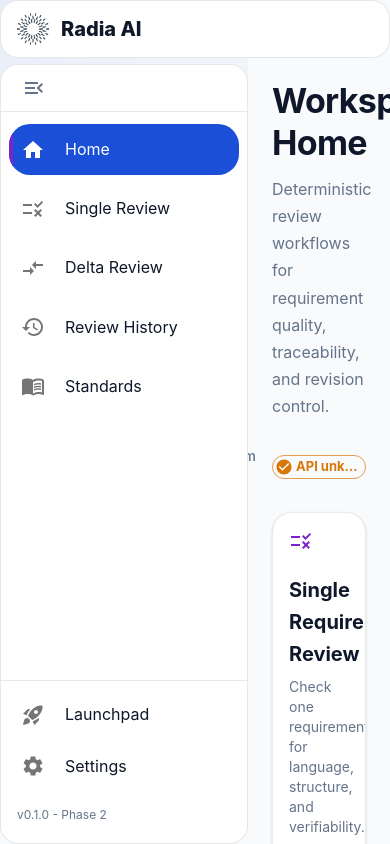
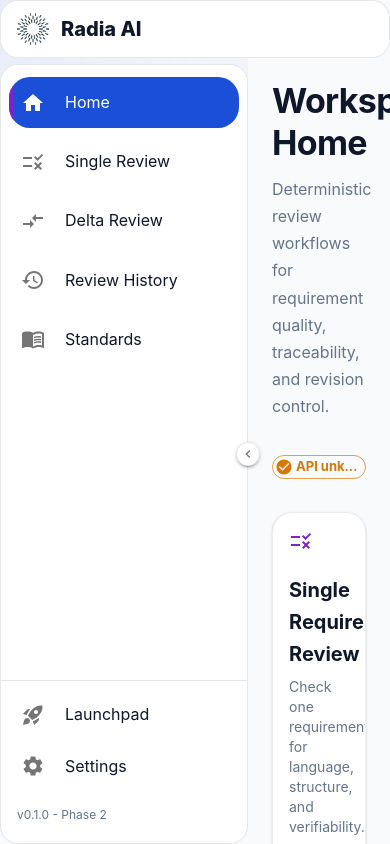
Before and after one commit to snehaaaraj/RadiaAI, a React (Vite) app in the folder frontend/: page /workspace in a window 390 px wide. Shown: the top 844 px of the page. Built offline with nearby package versions, Linux system fonts and the light colour scheme; no server answers.

Commit message:
Hamburger removed

```diff
--- a/frontend/src/components/layout/AppLayout.tsx
+++ b/frontend/src/components/layout/AppLayout.tsx
@@ -25,11 +25,11 @@ function AppLayoutInner() {
         sx={{
           flexGrow: 1,
           transition: (t) =>
-            t.transitions.create('margin', {
+            t.transitions.create(['margin-left', 'width'], {
               easing: t.transitions.easing.sharp,
-              duration: t.transitions.duration.leavingScreen,
+              duration: t.transitions.duration.standard,
             }),
-          marginLeft: 0,
+          marginLeft: `${sidebarWidth}px`,
           width: `calc(100% - ${sidebarWidth}px)`,
           minHeight: '100vh',
           bgcolor: 'background.default',
--- a/frontend/src/components/layout/Sidebar.tsx
+++ b/frontend/src/components/layout/Sidebar.tsx
@@ -16,7 +16,8 @@ import HistoryIcon from '@mui/icons-material/History';
 import MenuBookIcon from '@mui/icons-material/MenuBook';
 import SettingsIcon from '@mui/icons-material/Settings';
 import RocketLaunchIcon from '@mui/icons-material/RocketLaunch';
-import MenuOpenIcon from '@mui/icons-material/MenuOpen';
+import ChevronLeftIcon from '@mui/icons-material/ChevronLeft';
+import ChevronRightIcon from '@mui/icons-material/ChevronRight';
 import { useNavigationGuardContext } from '@/context/NavigationGuardContext';
 import { useLocation } from 'react-router-dom';
 import { useAppContext } from '@/context/AppContext';
@@ -43,31 +44,6 @@ export function Sidebar() {
 
   const drawerContent = (
     <Box display="flex" flexDirection="column" height="100%">
-      {/* Hamburger toggle — aligned with nav items */}
-      <Box
-        display="flex"
-        alignItems="center"
-        justifyContent={sidebarOpen ? 'flex-start' : 'center'}
-        px={sidebarOpen ? 2 : 1}
-        py={0.75}
-      >
-        <Tooltip title={sidebarOpen ? 'Collapse sidebar' : 'Expand sidebar'} placement="right">
-          <IconButton
-            size="small"
-            aria-label="toggle sidebar"
-            onClick={() => setSidebarOpen(!sidebarOpen)}
-            sx={{
-              color: 'text.secondary',
-              transform: sidebarOpen ? 'none' : 'rotate(180deg)',
-              transition: 'transform 200ms ease',
-            }}
-          >
-            <MenuOpenIcon />
-          </IconButton>
-        </Tooltip>
-      </Box>
-      <Divider />
-
       <List sx={{ flexGrow: 1, pt: 1 }}>
         {NAV_ITEMS.map(({ label, icon, path }) => (
           <ListItem key={path} disablePadding>
@@ -154,28 +130,74 @@ export function Sidebar() {
   );
 
   return (
-    <Drawer
-      variant="permanent"
+    /* Wrapper positions the Drawer + the edge toggle button together */
+    <Box
       sx={{
+        position: 'fixed',
+        top: '64px',
+        left: 0,
+        height: 'calc(100% - 64px)',
         width: currentWidth,
-        flexShrink: 0,
-        '& .MuiDrawer-paper': {
-          width: currentWidth,
-          boxSizing: 'border-box',
-          borderRight: '1px solid',
-          borderColor: 'divider',
-          overflowX: 'hidden',
-          top: '64px',
-          height: 'calc(100% - 64px)',
         transition: (theme) =>
           theme.transitions.create('width', {
             easing: theme.transitions.easing.sharp,
             duration: theme.transitions.duration.standard,
           }),
+        zIndex: (theme) => theme.zIndex.drawer,
+        flexShrink: 0,
+      }}
+    >
+      <Drawer
+        variant="permanent"
+        sx={{
+          width: '100%',
+          height: '100%',
+          flexShrink: 0,
+          '& .MuiDrawer-paper': {
+            width: '100%',
+            boxSizing: 'border-box',
+            borderRight: '1px solid',
+            borderColor: 'divider',
+            overflowX: 'hidden',
+            position: 'relative',
+            top: 'unset',
+            height: '100%',
           },
         }}
       >
         {drawerContent}
       </Drawer>
+
+      {/* Edge collapse/expand arrow — sits on the right border of the sidebar */}
+      <Tooltip title={sidebarOpen ? 'Collapse sidebar' : 'Expand sidebar'} placement="right">
+        <IconButton
+          size="small"
+          aria-label="toggle sidebar"
+          onClick={() => setSidebarOpen(!sidebarOpen)}
+          sx={{
+            position: 'absolute',
+            top: '50%',
+            right: -12,
+            transform: 'translateY(-50%)',
+            zIndex: (theme) => theme.zIndex.drawer + 1,
+            width: 24,
+            height: 24,
+            bgcolor: 'background.paper',
+            border: '1px solid',
+            borderColor: 'divider',
+            boxShadow: 2,
+            '&:hover': {
+              bgcolor: 'action.hover',
+            },
+          }}
+        >
+          {sidebarOpen ? (
+            <ChevronLeftIcon sx={{ fontSize: 16 }} />
+          ) : (
+            <ChevronRightIcon sx={{ fontSize: 16 }} />
+          )}
+        </IconButton>
+      </Tooltip>
+    </Box>
   );
 }
```
Lines whose indentation alone changed are shown as unchanged.
